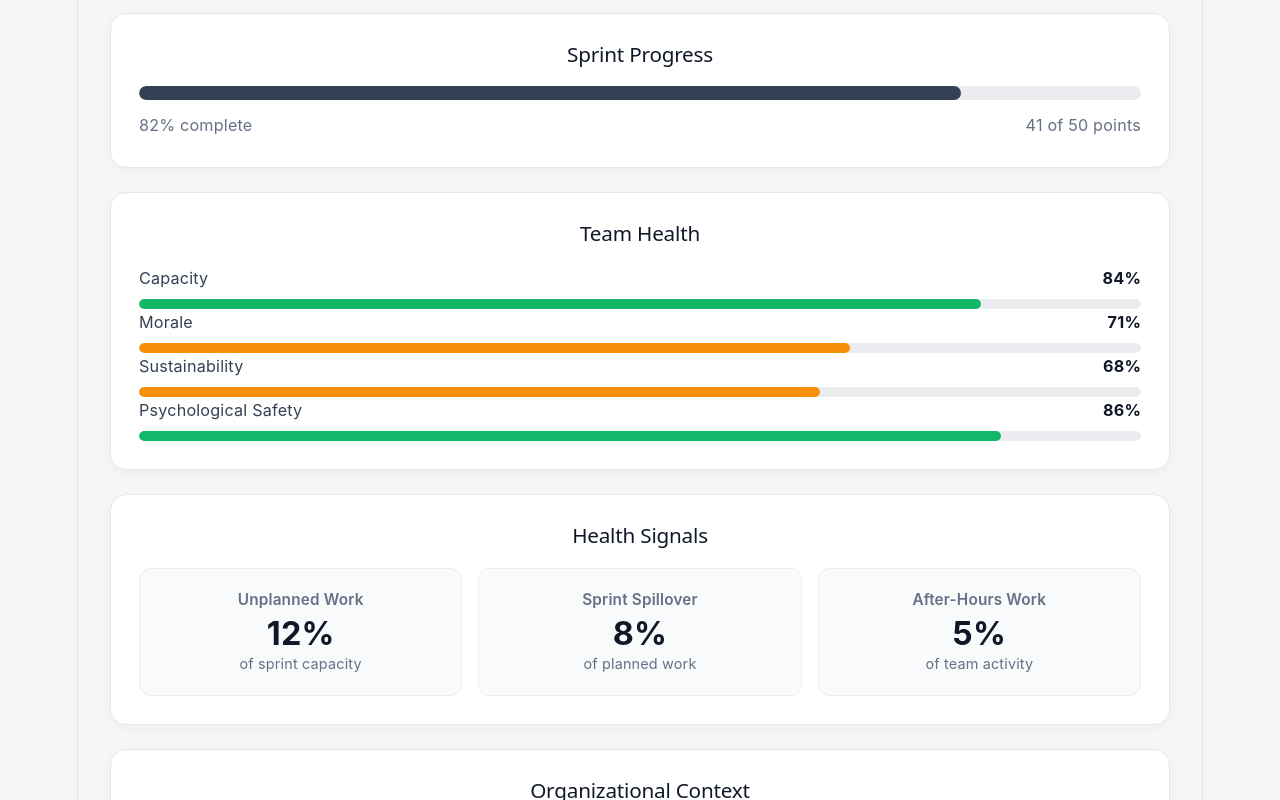
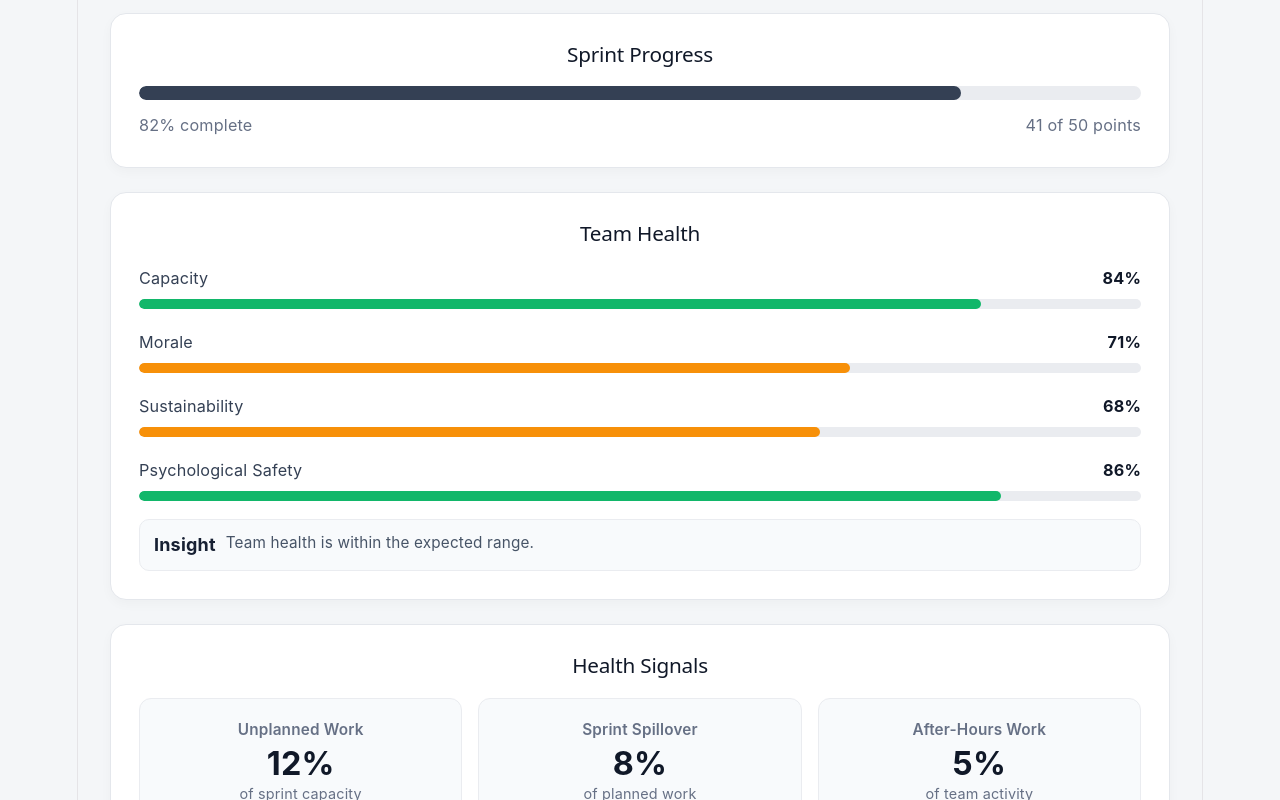
Before and after one commit to psychtlc/agile-health-dashboard, a React (Vite) app: page / in a window 1280 px wide. Shown: the part 495-1295 px from the top of the page. Built offline with nearby package versions, Linux system fonts and the light colour scheme.

Commit message:
Extract team health component

```diff
--- a/src/App.jsx
+++ b/src/App.jsx
@@ -1,12 +1,12 @@
 import { useEffect, useState } from "react"
 import "./App.css"
 import HealthCard from "./components/HealthCard"
-import MetricBar from "./components/MetricBar"
 import {
   getHealthStatus,
   getTeamHealthStatus,
 } from "./utils/healthCalculations"
 import HealthSignals from "./components/HealthSignals"
+import TeamHealth from "./components/TeamHealth"
 
 const initialProject = {
   name: "Website Modernization",
@@ -205,31 +205,11 @@ const workloadWarning =
 
         </section>
 
-        <section className="dashboard-section">
-          <h2>Team Health</h2>
-
-          <MetricBar
-              label="Capacity"
-              value={project.teamHealth.capacity}
-            />
-
-            <MetricBar
-              label="Morale"
-              value={project.teamHealth.morale}
-            />
-
-            <MetricBar
-              label="Sustainability"
-              value={project.teamHealth.sustainability}
-            />
-
-            <MetricBar
-              label="Psychological Safety"
-              value={project.teamHealth.psychologicalSafety}
-            />
-
-
-</section>
+        <TeamHealth
+          teamHealth={project.teamHealth}
+          teamHealthInsight={teamHealthInsight}
+          workloadWarning={workloadWarning}
+        />
 <HealthSignals signals={project.teamHealth.signals} />
 
       <section className="dashboard-section">
--- /dev/null
+++ b/src/components/TeamHealth.jsx
@@ -0,0 +1,52 @@
+import MetricBar from "./MetricBar"
+
+function TeamHealth({
+  teamHealth,
+  teamHealthInsight,
+  workloadWarning,
+}) {
+  return (
+    <section className="dashboard-section">
+      <h2>Team Health</h2>
+
+      <div className="team-health-list">
+        <MetricBar
+          label="Capacity"
+          value={teamHealth.capacity}
+        />
+
+        <MetricBar
+          label="Morale"
+          value={teamHealth.morale}
+        />
+
+        <MetricBar
+          label="Sustainability"
+          value={teamHealth.sustainability}
+        />
+
+        <MetricBar
+          label="Psychological Safety"
+          value={teamHealth.psychologicalSafety}
+        />
+      </div>
+
+      <div className="health-insight">
+        <strong>Insight</strong>
+        <p>{teamHealthInsight}</p>
+      </div>
+
+      {workloadWarning && (
+        <div className="health-warning">
+          <strong>Workload Warning</strong>
+          <p>
+            Unplanned work is elevated and may be affecting team
+            sustainability.
+          </p>
+        </div>
+      )}
+    </section>
+  )
+}
+
+export default TeamHealth
```
